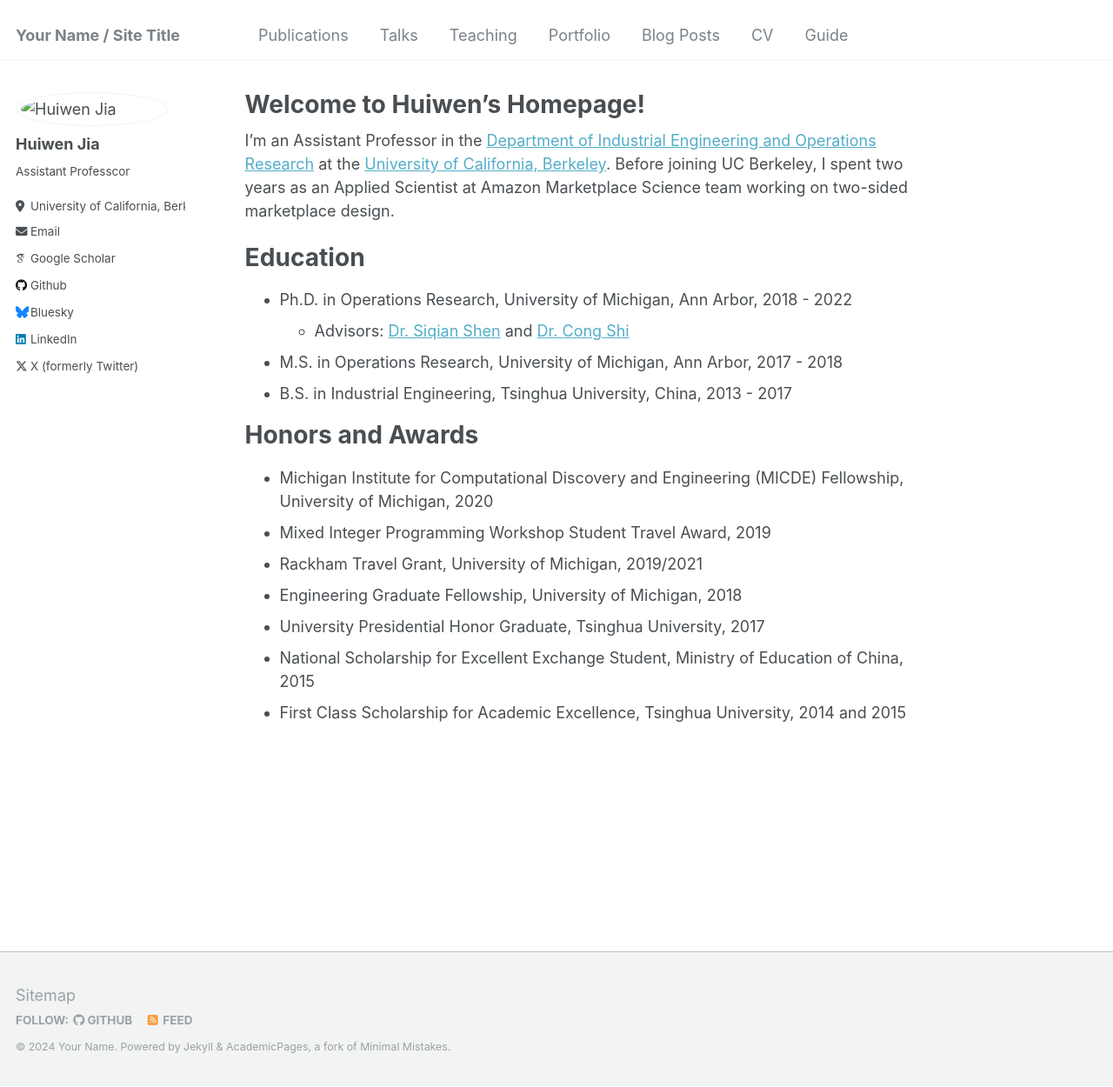
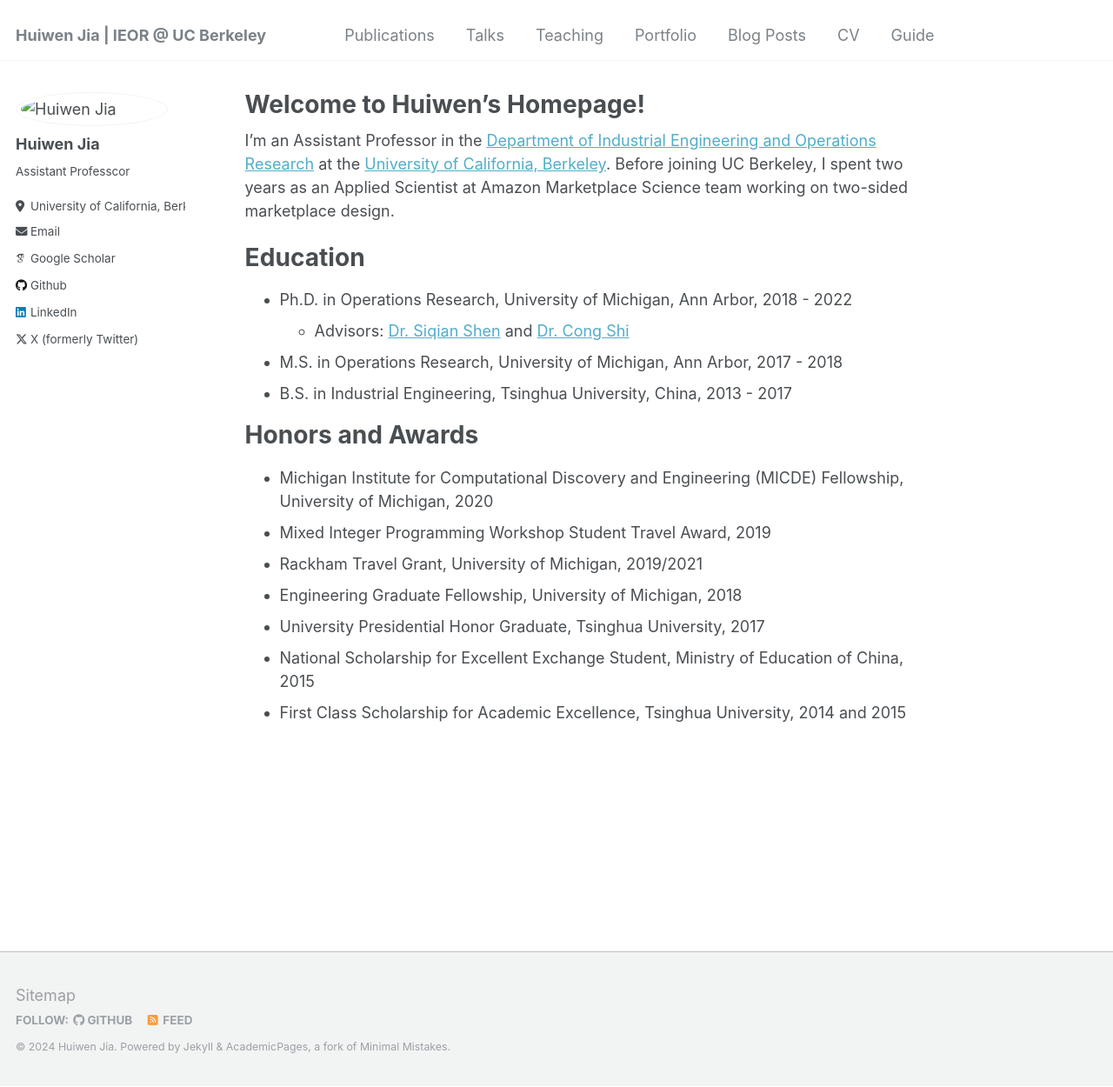
Before and after one commit to huiwen-j/huiwen-j.github.io, a Jekyll site: the page built from _pages/about.md, in a window 1280 px wide and 1250 px high. Shown: the whole window at 87% size. Built offline with Jekyll 4.4.1, drawn with Linux system fonts in a browser that asks for light colours; some web fonts are replaced.

Commit message:
Update _config.yml

```diff
--- a/_config.yml
+++ b/_config.yml
@@ -8,13 +8,13 @@
 
 # Basic Site Settings
 locale                   : "en-US"
-title                    : "Your Name / Site Title"
+title                    : "Huiwen Jia | IEOR @ UC Berkeley"
 title_separator          : "-"
-name                     : &name "Your Name"
-description              : &description "personal description"
-url                      : https://academicpages.github.io # the base hostname & protocol for your site e.g. "https://mmistakes.github.io"
+name                     : &name "Huiwen Jia"
+description              : &description "Assistant Professcor"
+url                      : https://huiwen-j.github.io/ # the base hostname & protocol for your site e.g. "https://mmistakes.github.io"
 baseurl                  : "" # the subpath of your site, e.g. "/blog"
-repository               : "academicpages/academicpages.github.io"
+repository               : "https://huiwen-j.github.io/"
 
 # Site Author - The following control what appear as part of the author content on the side bar.
 #               If a field is blank the icon and link will not appear, otherwise it will be shown.
@@ -46,7 +46,7 @@ author:
   stackoverflow    : # User number or user number and name (i.e., use "1" or "1/jeff-atwood")
 
   # Social media
-  bluesky          : "bsky.app" # Replace this with you Bluesky username
+  bluesky          : # Replace this with you Bluesky username
   facebook         : # Username
   flickr           : # Username
   foursquare       : # Username
```
